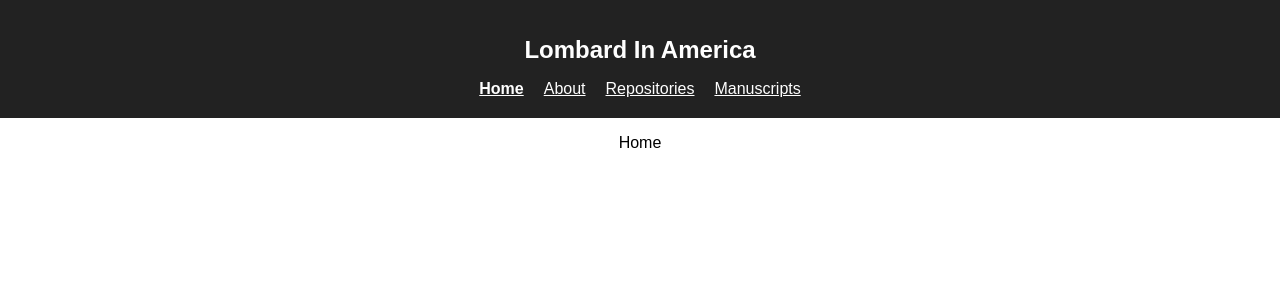
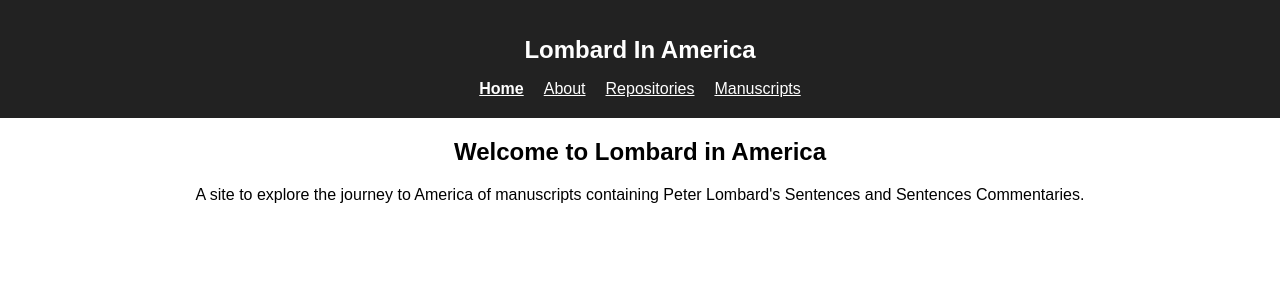
Before and after one commit to jeffreycwitt/lombard-in-america, a React (Create React App) app: page / in a window 1280 px wide. Shown: the top 300 px of the page. Built offline with nearby package versions, Linux system fonts and the light colour scheme.

Commit message:
removed build from tracking

```diff
--- a/src/App.js
+++ b/src/App.js
@@ -49,14 +49,25 @@ class App extends Component {
 class About extends Component {
   render() {
     return (
-      <p>About</p>
+      <div>
+        <h3>About</h3>
+        <p>A React Site Designed by <a href="http://jeffreycwitt.com">Jeffrey C. Witt</a></p>
+        <p>A <a href="http://lombardpress.org">LombardPress</a> Publication</p>
+        <p>Data Powered by the <a href="http://scta.info">Scholastic Commentaries and Texts Archive</a></p>
+      </div>
     );
   }
 }
 class Home extends Component {
   render() {
     return (
-      <p>Home</p>
+      <div>
+        <h2>Welcome to Lombard in America</h2>
+        <p>A site to explore the journey to America of manuscripts containing
+          Peter Lombard's Sentences and Sentences Commentaries.</p>
+
+      </div>
+
     );
   }
 }
@@ -118,6 +129,9 @@ class Manuscripts extends Component {
           if (filter === ms.repo ){
             return <Manuscript key={ms.id} ms={ms} index={i} path={path}/>
           }
+          else{
+            return <Manuscript key={ms.id} ms={ms} index={i} path={path}/>
+          }
         }
         else {
           return <Manuscript key={ms.id} ms={ms} index={i} path={path}/>
```
Also changed, not shown: 9 other files (tests, documents, lock files or other folders).
